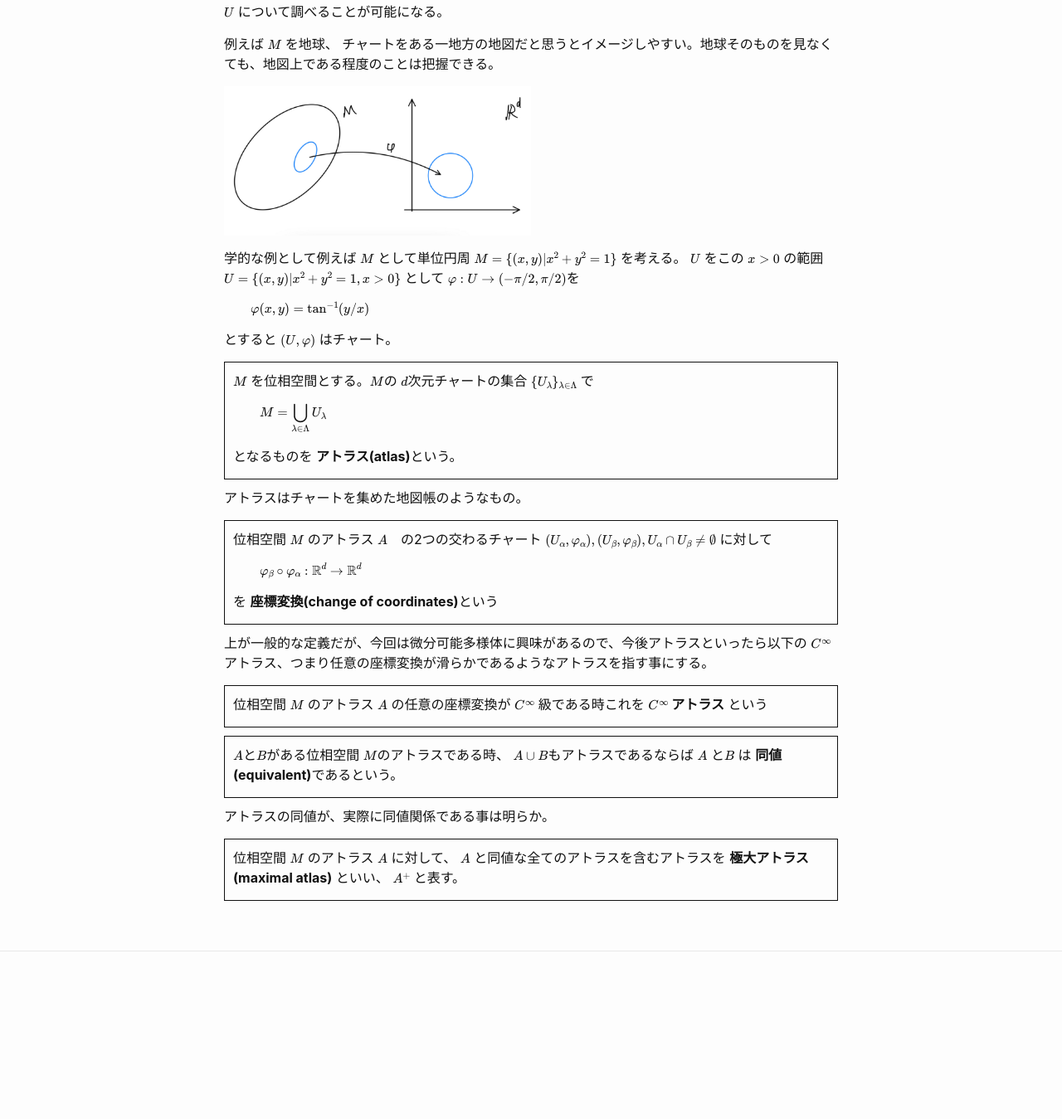
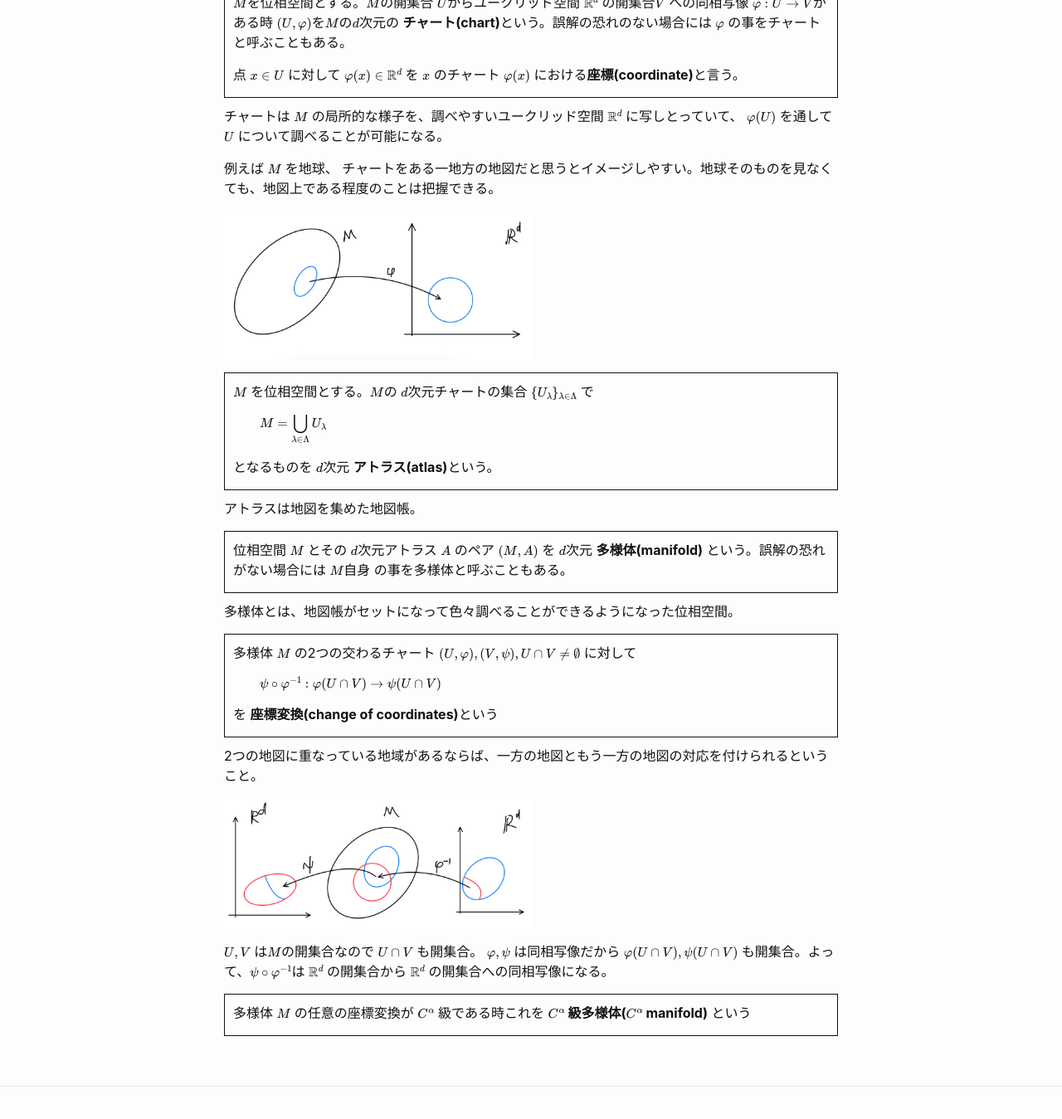
Before and after one commit to nineties/manifold-optimization, a Jekyll site: the page built from manifold.md, in a window 1280 px wide and 1400 px high, scrolled down 496 px. Shown: the top 1349 px of the window at 83% size. Built offline with Jekyll 4.4.1, drawn with Linux system fonts in a browser that asks for light colours; our own code applies the rules of GitHub Pages for plain Markdown files; before the commit the page ends 1733 px from its top, so only the background shows below that; some of the changed text lies outside the part shown.

Commit message:
update manifold.md

```diff
--- a/manifold.md
+++ b/manifold.md
@@ -2,12 +2,14 @@
 title: 多様体
 ---
 
+[教科書](https://press.princeton.edu/absil)で多様体の定義では、よくある(?)定義と異なって極大アトラスを用いるものになっている。よくある定義では多様体 $M$ の構造をハウスドルフ空間であるなど天下り的に与える事が多いけど、これから多様体と見なして分析しようとしている $M$ の構造が予め与えるというのは確かに違和感がある。教科書の定義では $M$ は単なる集合として導入されて、 $M$ 上のチャートの集合によって構造を入れるというより自然な感じな流れになっている。
+
+ただ、今回の目的は多様体の抽象論的な構成方法ではなくて最適化問題について学ぶ事であるので、以下では一般的な定義を採用して進めていく事にする。
+
 ## 多様体の定義
 
-基本的には[教科書](https://press.princeton.edu/absil)の定義に従うが、チャートが同相写像ではなく全単射で定義されていたりして、馴染みが無かったので、細かいところは変えている。
-
 <div class="definition" markdown=1>
-$M$を位相空間とする。$M$の開集合 $U$から $\mathbb{R}^d$ の開集合$V$ への同相写像 $\varphi:U\rightarrow V$がある時 $(U,\varphi)$を$M$の$d$次元の **チャート(chart)**という。誤解の恐れのない場合には $\varphi$ の事をチャートと呼ぶこともある。
+$M$を位相空間とする。$M$の開集合 $U$からユークリッド空間 $\mathbb{R}^d$ の開集合$V$ への同相写像 $\varphi:U\rightarrow V$がある時 $(U,\varphi)$を$M$の$d$次元の **チャート(chart)**という。誤解の恐れのない場合には $\varphi$ の事をチャートと呼ぶこともある。
 
 点 $x\in U$ に対して $\varphi(x)\in\mathbb{R}^d$ を $x$ のチャート $\varphi(x)$ における**座標(coordinate)**と言う。
 </div>
@@ -18,42 +20,36 @@ $M$を位相空間とする。$M$の開集合 $U$から $\mathbb{R}^d$ の開集
 
 <img src="images/chart.png" width="50%">
 
-学的な例として例えば $M$ として単位円周 $M=\\{(x,y)\|x^2+y^2=1\\}$ を考える。 $U$ をこの $x>0$ の範囲 $U=\\{(x,y)\|x^2+y^2=1,x>0\\}$ として $$\varphi:U\rightarrow(-\pi/2,\pi/2)$$を
-\\[
-\varphi(x, y) = \tan^{-1}(y/x)
-\\]
-とすると $(U,\varphi)$ はチャート。
-
 <div class="definition" markdown=1>
 $M$ を位相空間とする。$M$の $d$次元チャートの集合
  $\\{U_\lambda\\}_{\lambda\in\Lambda}$ で
 
 \\[ M=\bigcup_{\lambda\in\Lambda}U_\lambda \\]
 
-となるものを **アトラス(atlas)**という。
+となるものを $d$次元 **アトラス(atlas)**という。
 </div>
-アトラスはチャートを集めた地図帳のようなもの。
+
+アトラスは地図を集めた地図帳。
 
 <div class="definition" markdown=1>
-位相空間 $M$ のアトラス $A$　の2つの交わるチャート $(U_\alpha,\varphi_\alpha),(U_\beta,\varphi_\beta),U_\alpha\cap U_\beta\neq\emptyset$ に対して
+位相空間 $M$ とその $d$次元アトラス $A$ のペア $(M,A)$ を $d$次元 **多様体(manifold)** という。誤解の恐れがない場合には $M$自身 の事を多様体と呼ぶこともある。
+</div>
 
-\\[ \varphi_\beta\circ\varphi_\alpha:\mathbb{R}^d\rightarrow\mathbb{R}^d \\]
+多様体とは、地図帳がセットになって色々調べることができるようになった位相空間。
 
+<div class="definition" markdown=1>
+多様体 $M$ の2つの交わるチャート $(U,\varphi),(V,\psi),U\cap V\neq\emptyset$ に対して
+
+\\[ \psi\circ\varphi^{-1}: \varphi(U\cap V)\rightarrow\psi(U\cap V) \\]
 を **座標変換(change of coordinates)**という
 </div>
 
-上が一般的な定義だが、今回は微分可能多様体に興味があるので、今後アトラスといったら以下の $C^\infty$ アトラス、つまり任意の座標変換が滑らかであるようなアトラスを指す事にする。
+2つの地図に重なっている地域があるならば、一方の地図ともう一方の地図の対応を付けられるということ。
+
+<img src="images/change_of_coordinates.png" width="50%">
+
+$U,V$ は$M$の開集合なので $U\cap V$ も開集合。 $\varphi,\psi$ は同相写像だから $\varphi(U\cap V),\psi(U\cap V)$ も開集合。よって、$\psi\circ\varphi^{-1}$は $\mathbb{R}^d$ の開集合から $\mathbb{R}^d$ の開集合への同相写像になる。
 
 <div class="definition" markdown=1>
-位相空間  $M$ のアトラス $A$ の任意の座標変換が $C^\infty$ 級である時これを **$C^\infty$ アトラス** という
+多様体 $M$ の任意の座標変換が $C^\alpha$ 級である時これを **$C^\alpha$ 級多様体($C^\alpha$ manifold)** という
 </div>
-
-<div class="definition" markdown=1>
-$A$と$B$がある位相空間 $M$のアトラスである時、 $A\cup B$もアトラスであるならば $A$ と$B$ は **同値(equivalent)**であるという。
-</div>
-
-アトラスの同値が、実際に同値関係である事は明らか。
-
-<div class="definition" markdown=1>
-位相空間 $M$ のアトラス $A$ に対して、 $A$ と同値な全てのアトラスを含むアトラスを **極大アトラス(maximal atlas)** といい、 $A^+$ と表す。
-</div>
```
Also changed, not shown: index.md (+6 -2 lines), images/change_of_coordinates.png (added).
